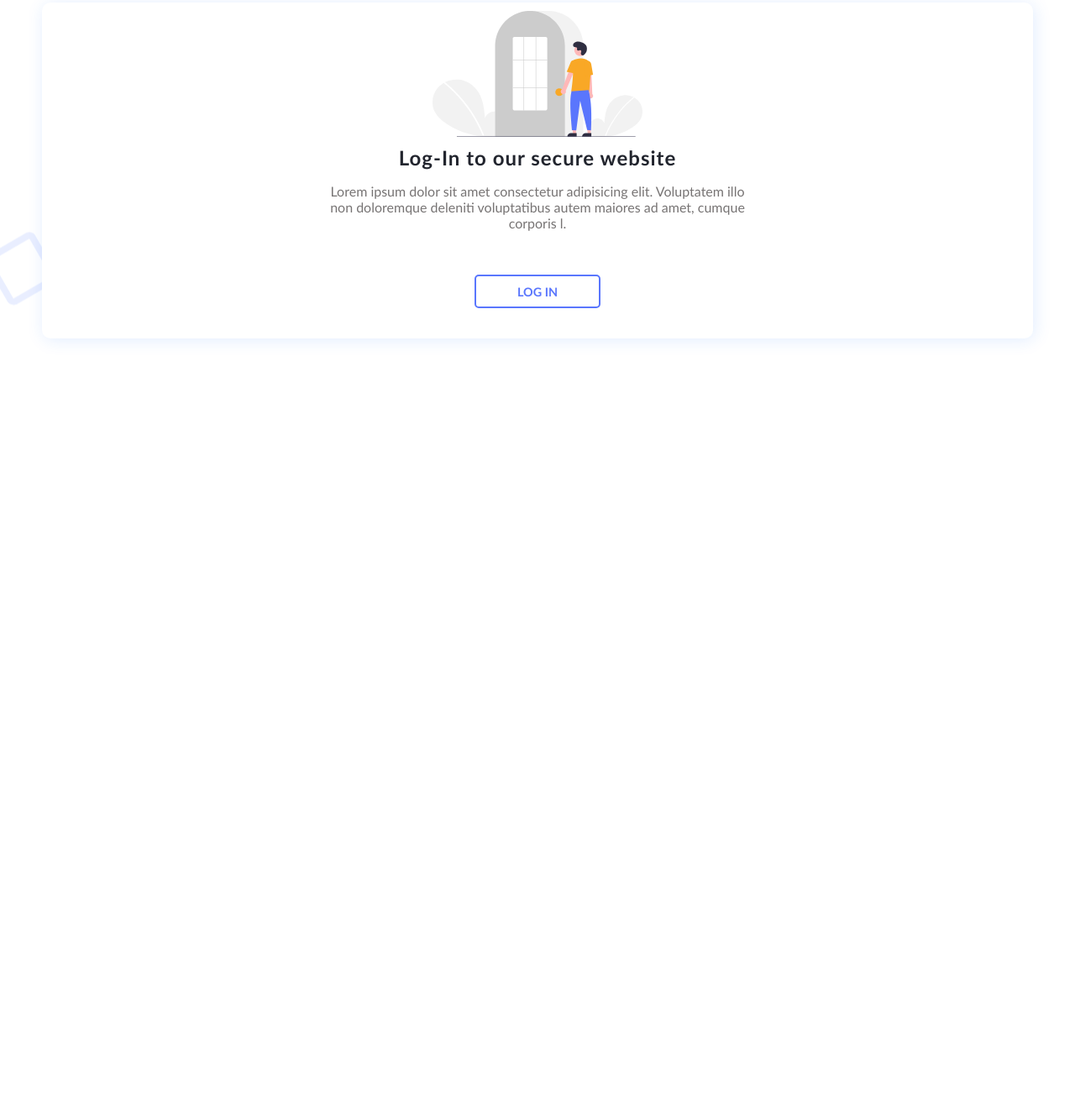
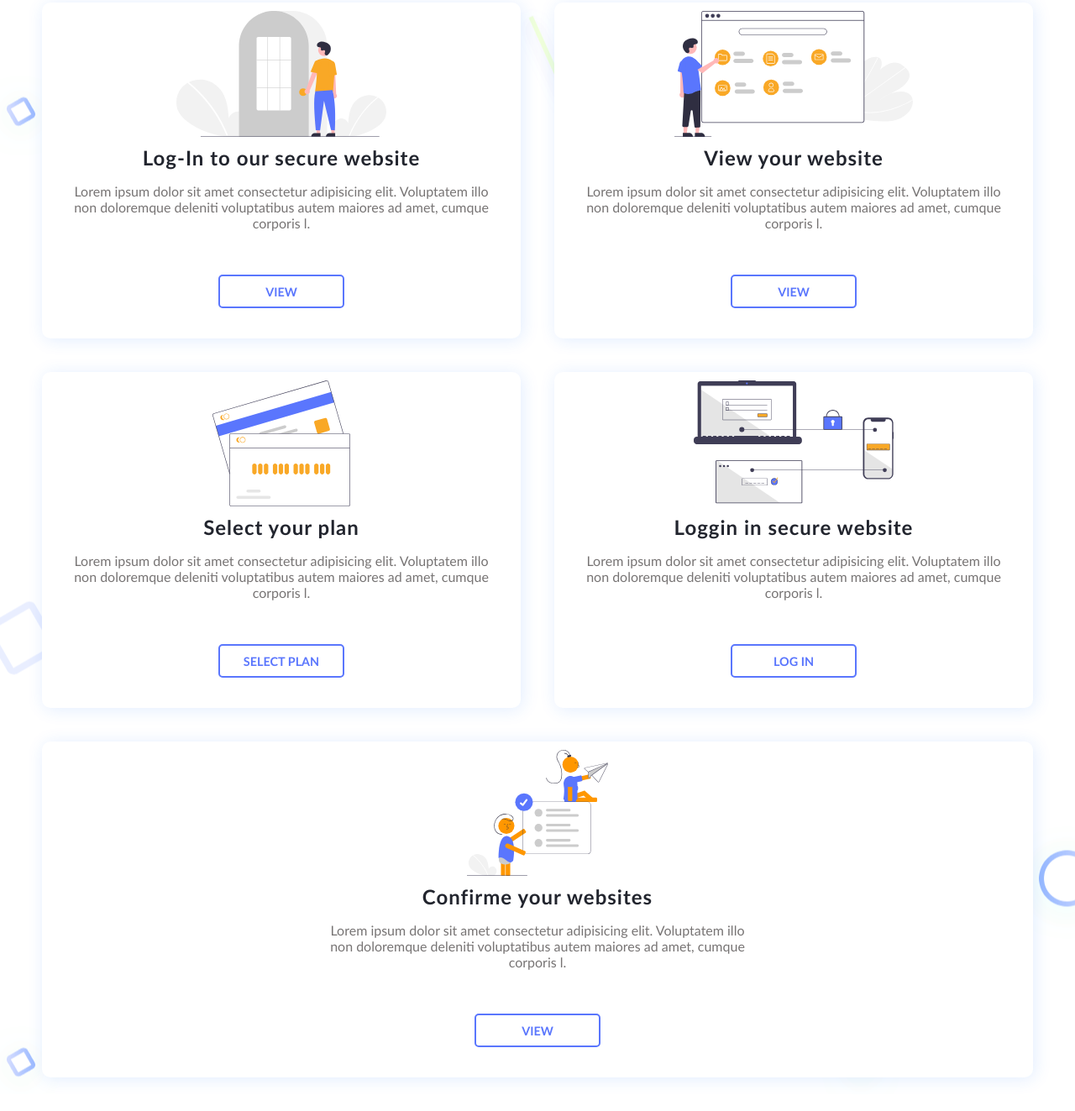
Before and after one commit to RafaelSdm/ATARA, a plain HTML site: page index.html in a window 1280 px wide. Shown: the part 1022-2345 px from the top of the page at 84% size. Before the commit the page ends 1465 px from the top, so only its background shows below. Drawn offline with Linux system fonts and the light colour scheme.

Commit message:
box/ box-container

```diff
--- a/index.html
+++ b/index.html
@@ -121,7 +121,39 @@
                 <img src="images/login.svg" alt="">
                 <font>Log-In to our secure website</font>
                 <p>Lorem ipsum dolor sit amet consectetur adipisicing elit. Voluptatem illo non doloremque deleniti voluptatibus autem maiores ad amet, cumque corporis l.</p>
+                <a href="#">View</a>
+
+            </div>
+
+            <div class="box">
+                <img src="images/account view.svg" alt="">
+                <font>View your website</font>
+                <p>Lorem ipsum dolor sit amet consectetur adipisicing elit. Voluptatem illo non doloremque deleniti voluptatibus autem maiores ad amet, cumque corporis l.</p>
+                <a href="#">View</a>
+
+            </div>
+
+            <div class="box">
+                <img src="images/payment method.svg" alt="">
+                <font>Select your plan</font>
+                <p>Lorem ipsum dolor sit amet consectetur adipisicing elit. Voluptatem illo non doloremque deleniti voluptatibus autem maiores ad amet, cumque corporis l.</p>
+                <a href="#">Select Plan</a>
+
+            </div>
+
+            <div class="box">
+                <img src="images/lock.svg" alt="">
+                <font>Loggin in secure website</font>
+                <p>Lorem ipsum dolor sit amet consectetur adipisicing elit. Voluptatem illo non doloremque deleniti voluptatibus autem maiores ad amet, cumque corporis l.</p>
                 <a href="#">Log In</a>
+
+            </div>
+
+            <div class="box">
+                <img src="images/document.svg" alt="">
+                <font>Confirme your websites</font>
+                <p>Lorem ipsum dolor sit amet consectetur adipisicing elit. Voluptatem illo non doloremque deleniti voluptatibus autem maiores ad amet, cumque corporis l.</p>
+                <a href="#">View</a>
 
             </div>
 
```
